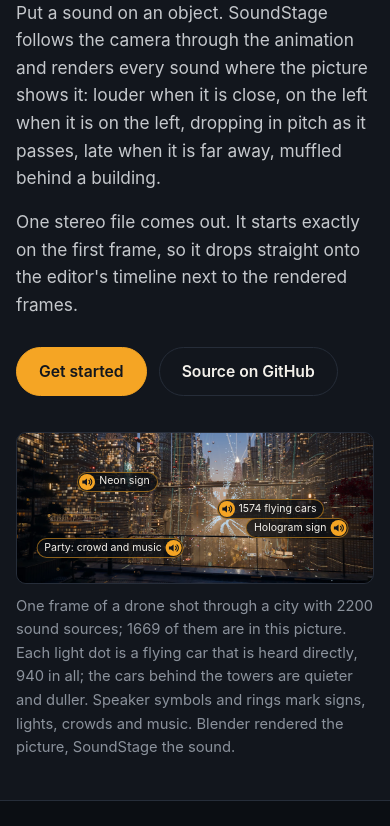
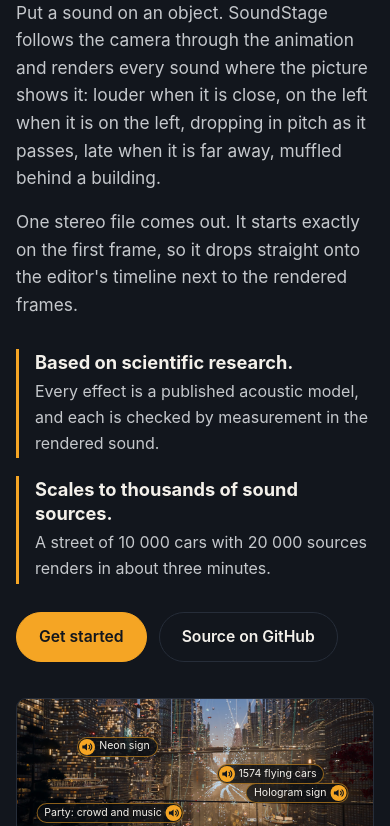
Before and after one commit to Agents-Robots/soundstage, a plain HTML site: page site/index.html in a window 390 px wide. Shown: the part 274-1100 px from the top of the page. Drawn offline with Linux system fonts and the light colour scheme.

Commit message:
Website and README: state the research basis and the scale in the opening
Two statements after the opening paragraphs: every effect is a published
acoustic model checked in the rendered sound, and the engine scales to
thousands of sources. They link to the science section and to the scale
card (new anchor #scale) or the README's timing section.

```diff
--- a/site/index.html
+++ b/site/index.html
@@ -45,6 +45,12 @@
       building.</p>
     <p class="lead">One stereo file comes out. It starts exactly on the first frame, so it drops
       straight onto the editor's timeline next to the rendered frames.</p>
+    <ul class="claims">
+      <li><a href="#science"><b>Based on scientific research.</b></a> Every effect is a published
+        acoustic model, and each is checked by measurement in the rendered sound.</li>
+      <li><a href="#scale"><b>Scales to thousands of sound sources.</b></a> A street of 10&nbsp;000
+        cars with 20&nbsp;000 sources renders in about three minutes.</li>
+    </ul>
     <p class="actions">
       <a class="btn primary" href="#start">Get started</a>
       <a class="btn" href="https://github.com/Agents-Robots/soundstage">Source on GitHub</a>
@@ -179,7 +185,7 @@
           at once, with no click and no pitch glide.</p>
         <p class="model"><b>Model</b> At a cut the delay jumps. The engine switches to the new delay with a short crossfade instead of sweeping the pitch across the jump.</p>
       </article>
-      <article class="card">
+      <article class="card" id="scale">
         <img loading="lazy" src="img/city.webp" width="1280" height="720" alt="A boulevard between towers at night, full of cars; the read-out says 10 000 cars, 20 000 sources.">
         <h3>Thousands of sources</h3>
         <p>Ten thousand cars, each with an engine and tyres. The sound of this 30-second shot
--- a/site/style.css
+++ b/site/style.css
@@ -82,6 +82,10 @@ section { padding: 76px 0; }
 .hero { padding: 72px 0 56px; }
 .lead { font-size: clamp(1.08rem, 1.9vw, 1.28rem); color: var(--soft); max-width: 60ch; margin-top: 1.3rem; }
 .lead + .lead { margin-top: 0; }
+.claims { list-style: none; margin: 1.9rem 0 0; padding: 0; display: grid; grid-template-columns: repeat(2, minmax(0, 1fr)); gap: 18px 36px; max-width: 860px; }
+.claims li { border-left: 3px solid var(--accent); padding: 2px 0 2px 16px; color: var(--soft); }
+.claims a { display: block; color: var(--text); text-decoration: none; font-size: 1.14rem; line-height: 1.3; margin-bottom: 0.3rem; }
+.claims a:hover { text-decoration: underline; }
 .actions { display: flex; flex-wrap: wrap; gap: 12px; margin: 1.8rem 0 0; }
 .btn {
   display: inline-block; padding: 11px 22px; border-radius: 999px; border: 1px solid var(--line);
@@ -251,7 +255,7 @@ footer { border-top: 1px solid var(--line); background: var(--band); padding: 34
   .sources .spk { width: 16px; height: 16px; padding: 1px; }
   .sources i, .sources .wide-only, figcaption .wide-only { display: none; }
   .top nav a:not(.nav-repo) { display: none; }
-  .cols, .grid, .pair, .refs { grid-template-columns: minmax(0, 1fr); }
+  .cols, .grid, .pair, .refs, .claims { grid-template-columns: minmax(0, 1fr); }
   .answers { font-size: 0.9rem; }
   .answers th, .answers td { padding-right: 12px; }
   .grid { gap: 20px; }
```
Also changed, not shown: 1 other file.
